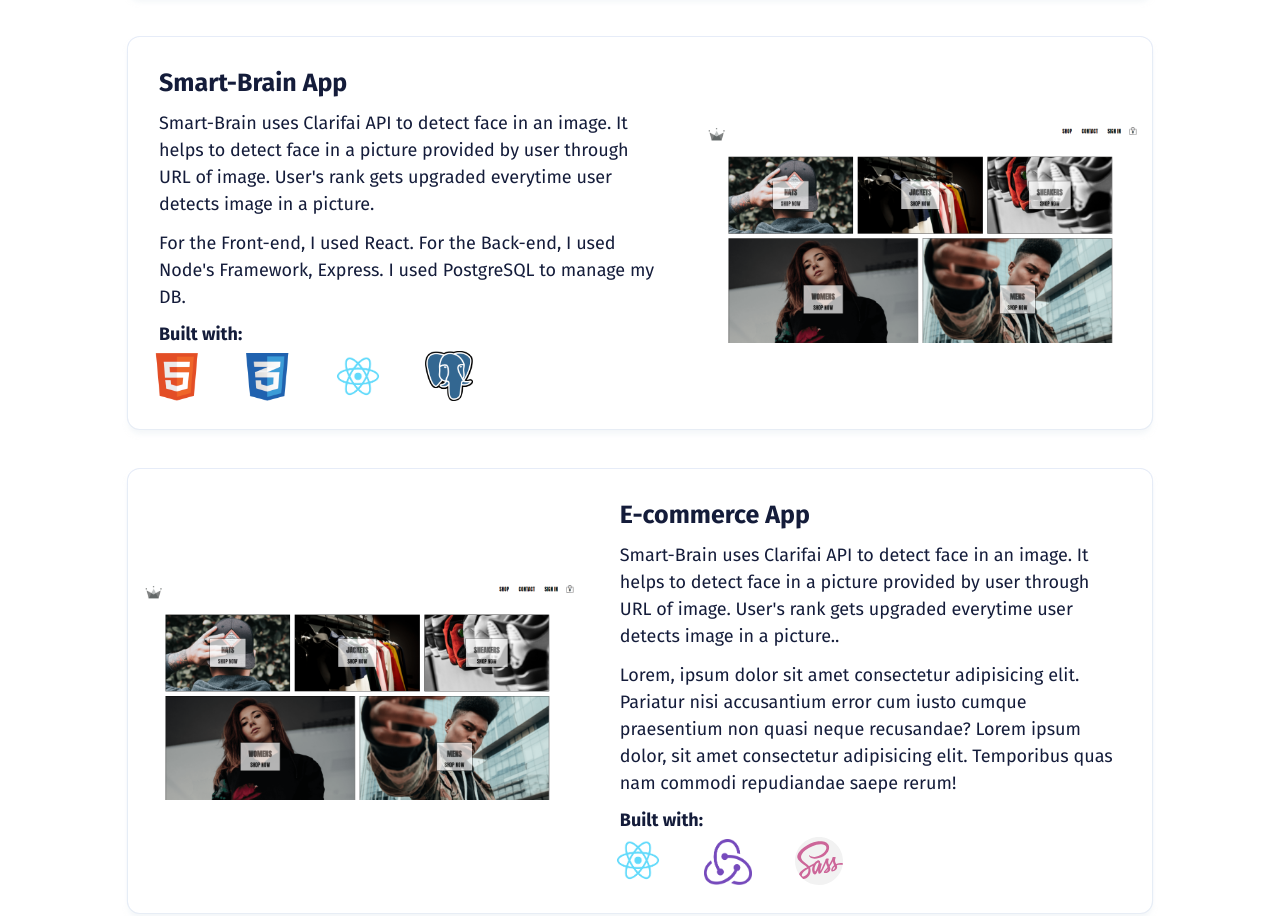
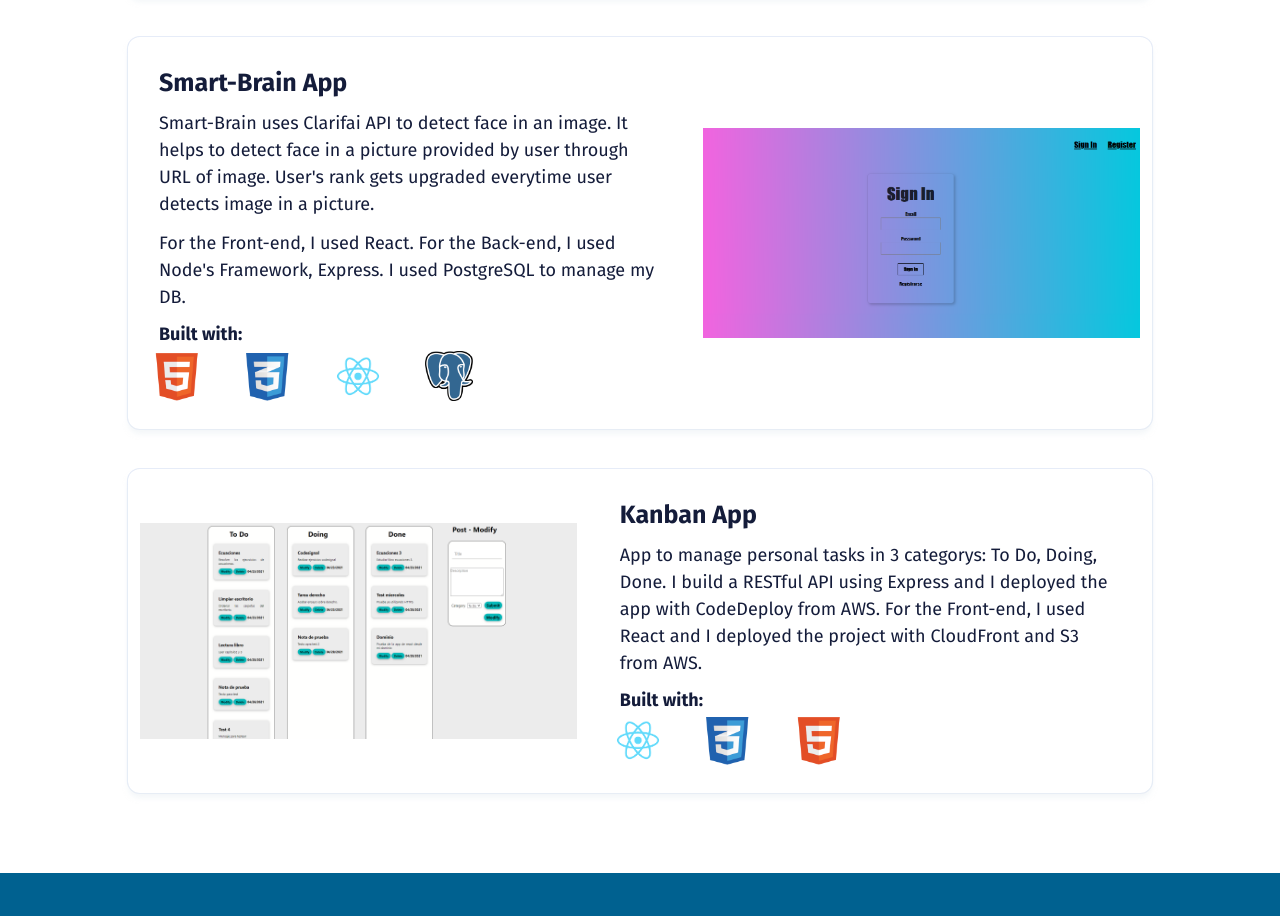
Before and after one commit to diegollanespasos/portfolio-diegollanes, a plain HTML site: page index.html in a window 1280 px wide. Shown: the part 3651-4567 px from the top of the page. Drawn offline with Linux system fonts and the light colour scheme.

Commit message:
added images

```diff
--- a/index.html
+++ b/index.html
@@ -214,22 +214,23 @@
                         </div>
                     </div>
                     <div class="section_projects_item--right2">
-                        <img src="assets/e-commerce-app.PNG"/>
+                        <img src="assets/smart-brain-app1.PNG"/>
                     </div>
                 </div>
                 <div class="section_projects_item">
                     <div class="section_projects_item--left1">
-                        <img src="assets/e-commerce-app.PNG"/>
+                        <img src="assets/kanban.PNG"/>
                     </div>
                     <div class="section_projects_item--right1">
-                        <h2>E-commerce App</h2>
-                        <p>Smart-Brain uses Clarifai API to detect face in an image. It helps to detect face in a picture provided by user through URL of image. User's rank gets upgraded everytime user detects image in a picture..</p>
-                        <p>Lorem, ipsum dolor sit amet consectetur adipisicing elit. Pariatur nisi accusantium error cum iusto cumque praesentium non quasi neque recusandae? Lorem ipsum dolor, sit amet consectetur adipisicing elit. Temporibus quas nam commodi repudiandae saepe rerum!</p>
+                        <h2>Kanban App</h2>
+                        <p>App to manage personal tasks in 3 categorys: To Do, Doing, Done.
+                            I build a RESTful API using Express and I deployed the app with CodeDeploy from AWS.
+                            For the Front-end, I used React and I deployed the project with CloudFront and S3 from AWS.</p>
                         <h4>Built with:</h4>
                         <div class="logos-section">
                             <a><img src="assets/react.png"/></a>
-                            <a><img src="assets/redux.png"></a>
-                            <a><img src="assets/sass.svg"/></a>
+                            <a><img src="assets/css3.png"></a>
+                            <a><img src="assets/html5.png"/></a>
                         </div>
                     </div>
                 </div>
--- a/styles.css
+++ b/styles.css
@@ -281,6 +281,7 @@ a{
 .section_projects_item--left1 img, .section_projects_item--right2 img{
     max-width: 95%;
     height: auto;
+    padding: 2rem 0rem;
  }
 
  .section_projects_item--right1, .section_projects_item--left2 {
```
Also changed, not shown: assets/kanban.PNG (added).
